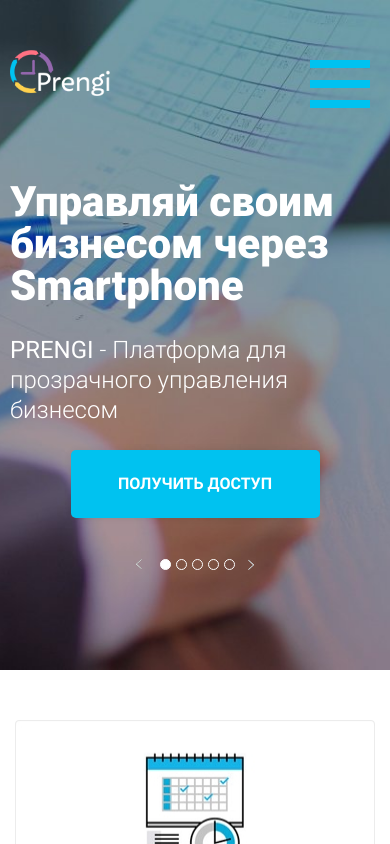
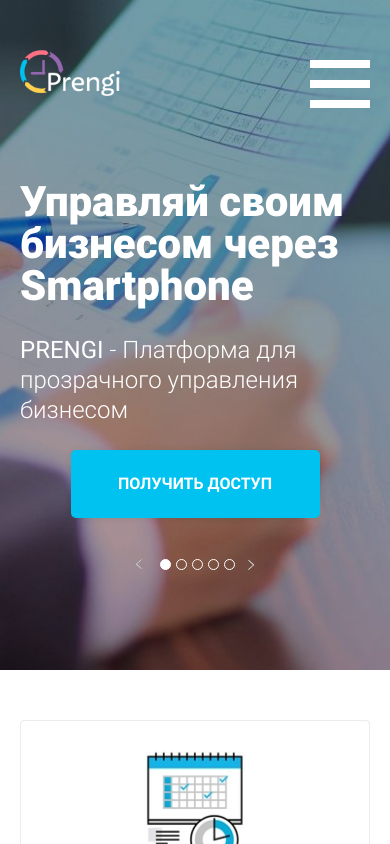
Before and after one commit to vladimirbalin/prengi, a website built with webpack: page src/index.html in a window 390 px wide. Shown: the top 844 px of the page. Built offline with nearby package versions, Linux system fonts and the light colour scheme.

Commit message:
Change paddings of .section-outer, color of hamburger,
change backgrounds images of slider-items in 'promo' block

```diff
--- a/src/scss/components/hamburger.scss
+++ b/src/scss/components/hamburger.scss
@@ -16,7 +16,7 @@
     height: 8px;
     width: 30px;
     top: 30px;
-    background-color: $color-main;
+    background-color: #ffffff;
     left: 0;
 
     &:before {
@@ -24,7 +24,7 @@
       position: absolute;
       width: 30px;
       height: 8px;
-      background-color: $color-main;
+      background-color: #ffffff;
       content: "";
       top: -20px;
     }
@@ -34,7 +34,7 @@
       position: absolute;
       width: 30px;
       height: 8px;
-      background-color: $color-main;
+      background-color: #ffffff;
       content: "";
       top: 20px;
     }
@@ -51,14 +51,14 @@
     width: 30px;
     top: 30px;
     left: 30px;
-    background-color: $color-main;
+    background-color: #ffffff;
 
     &:before {
       transition-duration: 0.5s;
       position: absolute;
       width: 30px;
       height: 8px;
-      background-color: $color-main;
+      background-color: #ffffff;
       content: "";
       top: -20px;
     }
@@ -68,7 +68,7 @@
       position: absolute;
       width: 30px;
       height: 8px;
-      background-color: $color-main;
+      background-color: #ffffff;
       content: "";
       top: 20px;
     }
--- a/src/scss/main.scss
+++ b/src/scss/main.scss
@@ -45,8 +45,6 @@
 
 @media(max-width: $screen-lg) {
   .section-outer {
-    padding-left: 10px;
-    padding-right: 10px;
     padding-top: 50px;
     padding-bottom: 50px;
   }
```
Also changed, not shown: src/img/bcgr04.jpg, src/img/bcgr05.jpg, src/img/bcgr06.jpg, src/img/bcgr07.jpg.
